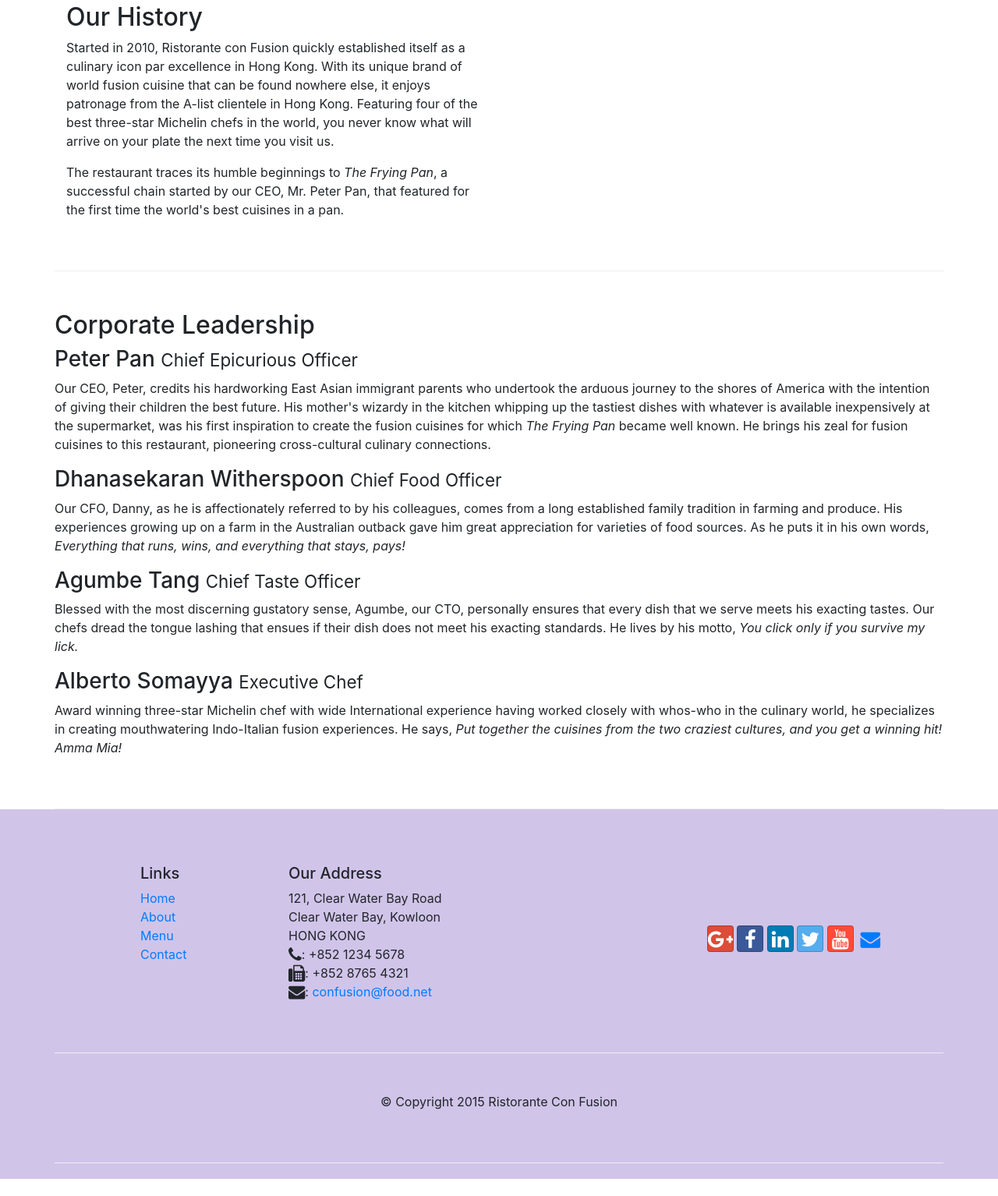
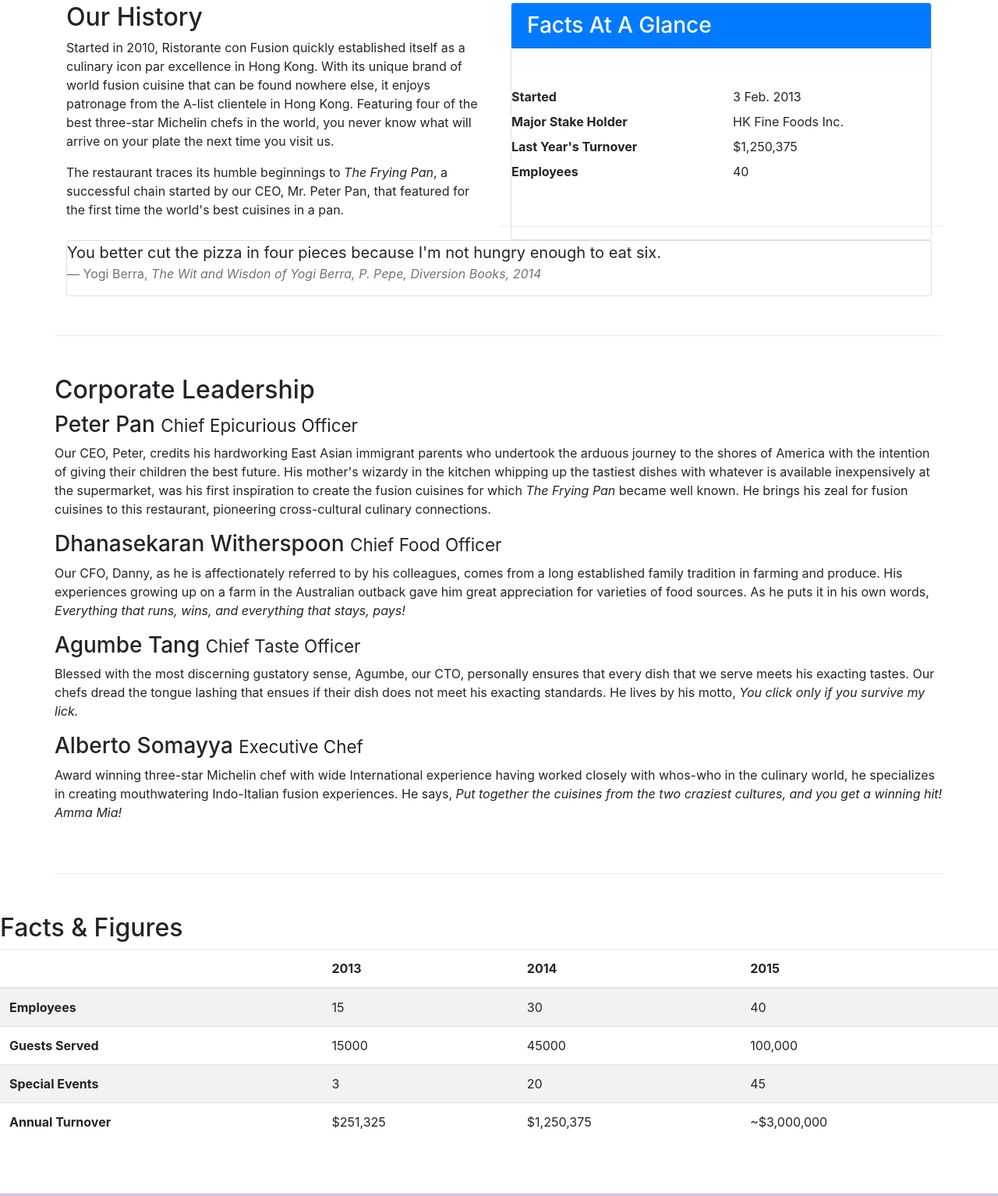
Before and after one commit to abhayp279/bootstrap4, a website: page aboutus.html in a window 1280 px wide. Shown: the part 484-2018 px from the top of the page at 78% size. Before the commit the page ends 1996 px from the top, so only its background shows below. Drawn offline with nearby package versions, Linux system fonts and the light colour scheme.

Commit message:
Tables and Cards

```diff
--- a/aboutus.html
+++ b/aboutus.html
@@ -57,17 +57,41 @@
         </div>
      </div>
         <div class="container">
-            <div class="row row-content align-items-center padding-0">
-                <div class="col-6 col-sm-6">
+            <div class="row row-content">
+                <div class="col-sm-6">
                     <h2>Our History</h2>
                     <p>Started in 2010, Ristorante con Fusion quickly established itself as a culinary icon par excellence in Hong Kong. With its unique brand of world fusion cuisine that can be found nowhere else, it enjoys patronage from the A-list clientele in Hong Kong.  Featuring four of the best three-star Michelin chefs in the world, you never know what will arrive on your plate the next time you visit us.</p>
                     <p>The restaurant traces its humble beginnings to <em>The Frying Pan</em>, a successful chain started by our CEO, Mr. Peter Pan, that featured for the first time the world's best cuisines in a pan.</p>
                 </div>
-                </div>
-                </div>
+                <div class="col-sm">
+                        <div class="card">
+                            <h3 class="card-header bg-primary text-white">Facts At A Glance</h3>
+                            <div class="card-block">
+                               <dl class="row">
+                                   <dt class="col-6">Started</dt>
+                                   <dd class="col-6">3 Feb. 2013</dd>
+                                   <dt class="col-6">Major Stake Holder</dt>
+                                   <dd class="col-6">HK Fine Foods Inc.</dd>
+                                   <dt class="col-6">Last Year's Turnover</dt>
+                                   <dd class="col-6">$1,250,375</dd>
+                                   <dt class="col-6">Employees</dt>
+                                   <dd class="col-6">40</dd>
+                               </dl>
+                            </div>
+                        </div>
+                   </div>
+                   <div class="col-12">
+                       <div class="card card-block bg-faded">
+                           <blockquote class="blockquote">
+                               <p class="mb-0">You better cut the pizza in four pieces because I'm not hungry enough to eat six.</p>
+                               <footer class="blockquote-footer">Yogi Berra,
+                               <cite title="Source Title"> The Wit and Wisdon of Yogi Berra, P. Pepe, Diversion Books, 2014</cite>
+                            </footer>
+                           </blockquote>
+                       </div>
+                   </div>
+            </div>
 
-             <div>
-            </div>
         </div>
 
 
@@ -94,8 +118,52 @@
                 </div>
             </div>
        </div>
+       <div class="row row-content">
+            <div class="col-12 sol-sm-9">
+                <h2>Facts &amp; Figures</h2>
+                <div class="table-responsive">
+                        <table class="table table-striped">
+                        <thead class="thead-inverse">
+                            <tr>
+                                <th>&nbsp;</th>
+                                <th>2013</th>
+                                <th>2014</th>
+                                <th>2015</th>
+                            </tr>
+                        </thead>
+                        <tbody>
+                            <tr>
+                                <th>Employees</th>
+                                <td>15</td>
+                                <td>30</td>
+                                <td>40</td>
+                            </tr>
+                            <tr>
+                                <th>Guests Served</th>
+                                <td>15000</td>
+                                <td>45000</td>
+                                <td>100,000</td>
+                            </tr>
+                            <tr>
+                                <th>Special Events</th>
+                                <td>3</td>
+                                <td>20</td>
+                                <td>45</td>
+                            </tr>
+                            <tr>
+                                <th>Annual Turnover</th>
+                                <td>$251,325</td>
+                                <td>$1,250,375</td>
+                                <td>~$3,000,000</td>
+                            </tr>
+                        </tbody>
+                        </table>
+                        </div>
+            </div>
+           <div class="col-12 col-sm-3">
 
-    </div>
+           </div>
+       </div>
 
     <footer class="footer">
         <div class="container">
```
